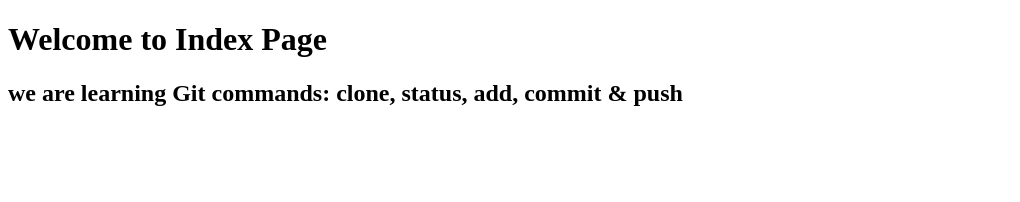
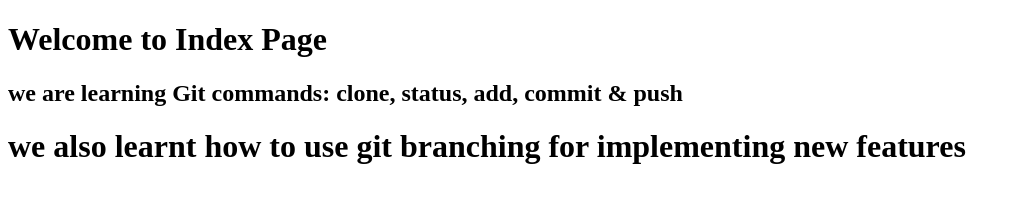
Before and after one commit to rliana123/demo-repository, a plain HTML site: page index.html in a window 1280 px wide. Shown: the whole page, without its empty margins (0-1020 px from the left). Drawn offline with Linux system fonts and the light colour scheme.

Commit message:
Modified index file

```diff
--- a/index.html
+++ b/index.html
@@ -8,5 +8,7 @@
 <body>
     <h1>Welcome to Index Page</h1>
     <h2>we are learning Git commands: clone, status, add, commit & push</h2>
+    <h1> we also learnt how to use git branching for implementing new features</h1>
+
 </body>
 </html>
```
